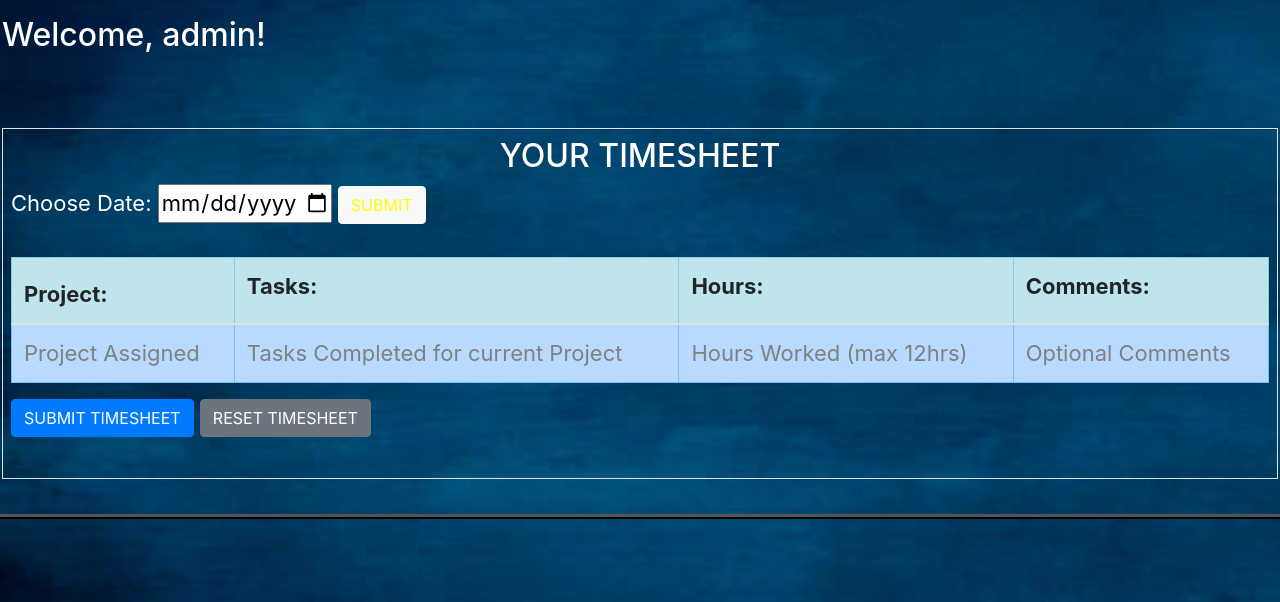
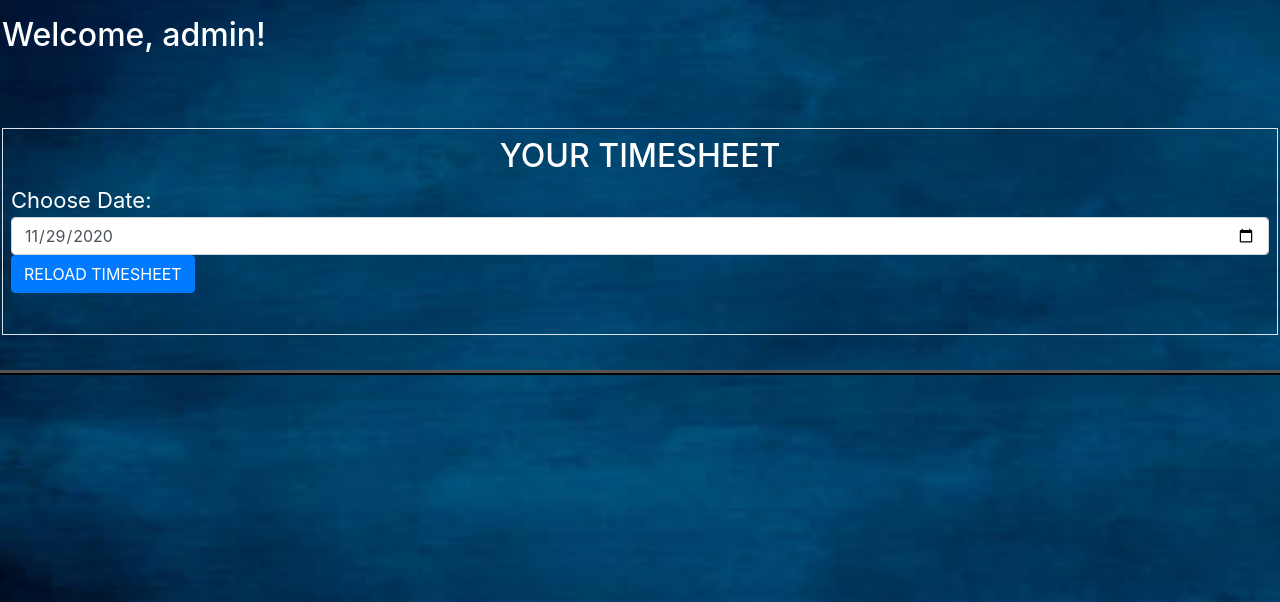
Before and after one commit to sakshamn/Projects, a Django app: page /employee/ in a window 1280 px wide. Shown: the part 198-800 px from the top of the page. Run offline with Django 3.2, Linux system fonts and the light colour scheme; a user stored in the database is signed in; data comes from the database, SQL or seed files in the repository; some libraries are stand-ins or nearby versions.

Commit message:
Add files via upload

```diff
--- a/ProjectTimeSheet/TimeSheet/forms.py
+++ b/ProjectTimeSheet/TimeSheet/forms.py
@@ -21,23 +21,21 @@ class SignUpForm(UserCreationForm):
 
 
 class TimeSheetForm(forms.Form):
-    employee_id = forms.IntegerField(required=True, help_text="Enter Employee's ID")
+    username = forms.CharField(max_length=20, required=True, help_text="Enter Employee's Username")
     start_date = forms.DateField(widget=forms.SelectDateWidget(), required=True, help_text="Enter the Start Date of Project/Activity")
     end_date = forms.DateField(widget=forms.SelectDateWidget(), required=True, help_text="Enter the End Date of Project/Activity")
-    project = forms.CharField(max_length=30, required=True, help_text="Enter Project Name to be Assigned to the Employee")
+    project_or_activity = forms.CharField(max_length=30, required=True, help_text="Enter Project/Activity Name to be Assigned to the Employee")
 
     class Meta:
         model = User
-        fields = ("employee_id", "start_date", "end_date", "project")
+        fields = ("username", "start_date", "end_date", "project_or_activity")
 
 
 class EmployeeTimeSheetForm(forms.Form) :
-    #project = forms.CharField(max_length=30, required=True, help_text="Project Name Assigned to You")
     tasks = forms.CharField(widget=forms.Textarea, required=True, help_text="Tasks Completed for current Project")
     hours = forms.IntegerField(min_value=0, max_value=12, required=True, help_text="Hours Worked (max 12hrs)")
-    comments = forms.CharField(widget=forms.Textarea, required=False, help_text="Optional Comments")
+    comments = forms.CharField(widget=forms.Textarea(attrs={"rows":10, "cols":15}), required=False, help_text="Optional Comments")
 
     class Meta:
         model = User
-        #fields = ("project", "tasks", "hours", "comments")
         fields = ("tasks", "hours", "comments")
--- a/ProjectTimeSheet/TimeSheet/templates/employee/employee.html
+++ b/ProjectTimeSheet/TimeSheet/templates/employee/employee.html
@@ -5,11 +5,44 @@
     <marquee id="message">{{timesheet_status}}</marquee><br>
     <fieldset class="border p-2">
         <h2 align="center">YOUR TIMESHEET</h2>
-        <form action="/employee/" method="post">
+
+        <form action="/employee/" method="GET">
             {% csrf_token %}
-            Choose Date: <input type="date" name="mydate" id="mydate" min="2019-01-01" max="2030-12-31">
-            <a class="btn btn-light" href="{% url 'employee' %}" onclick="update_date()">SUBMIT</a>
+            Choose Date: <input type="date" class="form-control" name="mydate" id="mydate" min="2019-01-01" max="2030-12-31" value="{{timesheet_date}}">
+            <!-- Use location.href=location.href to reload the page. -->
+            <button class="btn btn-primary" onclick="location.href=location.href">RELOAD TIMESHEET</button>
             <br><br>
+        </form>
+
+        {% if projects_or_activities %}
+            {% for project_or_activity, details in projects_or_activities.submitted.items %}
+                <b><mark>PROJECT:</mark> {{project_or_activity}}</b>
+                <br><br>
+                <div class="container">
+                    <table class="table table-bordered">
+                        <thead> <!-- thead means table head or first row -->
+                            <tr class="table-info">
+                                {% for field in form %}
+                                    <th>{{ field.label_tag }}</th>
+                                {% endfor %}
+                                <th>Status:</th>
+                            </tr>
+                        </thead>
+                        <tbody> <!-- tbody is table body. -->
+                            <tr class="table-primary">
+                                {% for field, value in details.items %}
+                                    <td>{{value}}</td>
+                                {% endfor %}
+                            </tr>
+                        </tbody>
+                    </table>
+                </div>
+                <br><br>
+            {% endfor %}
+
+            {% if projects_or_activities.pending %}
+                <form action="/employee/" method="POST">
+                    {% csrf_token %}
                     <table class="table table-bordered" id="timesheet_table">
                         <thead> <!-- thead means table head or first row -->
                             <tr class="table-info">
@@ -28,11 +61,9 @@
                                     {% endif %}
                                 {% endfor %}
                             </tr>
-
-                    {% if projects %}
-                        {% for project in projects %}
+                            {% for project_or_activity in projects_or_activities.pending %}
                                 <tr class="table-primary">
-                                <th>{{project}}</th>
+                                    <th>{{project_or_activity}}</th>
                                     {% for field in form %}
                                         <td>
                                             {{field}}
@@ -43,32 +74,28 @@
                                     {% endfor %}
                                 </tr>
                             {% endfor %}
-                    {% endif %}
                         </tbody>
                     </table>
-            <button type="submit" class="btn btn-primary" onclick="update_msg()">SUBMIT TIMESHEET</button>
-            <button type="reset" class="btn btn-secondary">RESET TIMESHEET</button>
+                    <button type="submit" class="btn btn-primary" onclick="update_msg()">SUBMIT</button>
+                    <button type="reset" class="btn btn-secondary">RESET</button>
                     <br><br>
                 </form>
+            {% endif %}
+        {% endif %}
     </fieldset>
     <br>
 
     <script>
+        function update_msg() {
+            const chosen_date = document.getElementById("mydate").value;
+            document.getElementById("message").innerHTML = "";
 
-        function update_date() {
-            const chosen_date = document.getElementById("mydate").value;
             if (chosen_date == "") {
                 alert("Please Choose a Date First!")
             } else {
-                alert("Displaying TimeSheet for the Date: " + chosen_date)
+                alert("Submitting TimeSheet for the Date: " + chosen_date)
             }
-        };
-
-        function update_msg() {
-            document.getElementById("message").innerHTML = "";
-            alert("TimeSheet Submitted!")
         }
-
     </script>
 
 {% endblock %}
--- a/ProjectTimeSheet/TimeSheet/views.py
+++ b/ProjectTimeSheet/TimeSheet/views.py
@@ -1,6 +1,7 @@
 from django.shortcuts import render, redirect
 from django.views.decorators.csrf import csrf_exempt
 from urllib.parse import urlencode
+from django.urls import reverse
 
 ## We need to set xframe_options_sameorigin decorator to prevent clickjacking.
 ## Clickjacking prevents loading of iframe sources by default for security.
@@ -18,7 +19,7 @@ from TimeSheet.forms import SignUpForm, TimeSheetForm, EmployeeTimeSheetForm
 from datetime import date
 
 ## User Global Constants
-TODAY = date.today().strftime("%d/%m/%Y")
+TODAY = date.today().strftime("%Y-%m-%d")
 
 ## Dicts that shall initialise dicts inside function for the first time.
 TEAM_DETAILS = dict(
@@ -41,15 +42,27 @@ PROJECT_DETAILS = dict(
     deadline            = ""
 )
 
+## User Global Data Class
+class GlobalData() :
+    def __init__(self) :
+        self.date = TODAY
+        self.username = ""
+
+global_data = GlobalData()
+
+
 ## Create your views here.
 
 def redirect_parameters(base_url, parameter) :
     """Use redirect with parameters to be passed to the page you are redirecting to."""
-    url = "/{}/?{}".format(base_url, parameter)
+    base_url = reverse(base_url)    ## /base_url/
+    parameter = urlencode(parameter)    ## parameter=value
+    url = "{}?{}".format(base_url, parameter)   ## /base_url/?parameter=value
     return url
 
 
 #@login_required
+@csrf_exempt
 def home(request):
     username = request.POST.get("username")
     password = request.POST.get("password")
@@ -61,11 +74,14 @@ def home(request):
     else :
         login(request, user)
 
+    global_data.username = username
+
     privilege = record[0].privilege
     if privilege == "manager" :
         return redirect("/manager/")
     else :
         return redirect("/employee/")
+        #return redirect(redirect_parameters("employee", {"username" : username}))
 
 
 @csrf_exempt
@@ -99,40 +115,22 @@ def teams(request) :
 @login_required
 @csrf_exempt
 def employee(request) :
-    """Employee main page when a employee logins."""
+    """Employee main page when a employee logins.
+    """
 
-    if (timesheet_date := request.POST.get("mydate")) is None :
+    ## Dict to pass variables to employee.html
+    employee_timesheet_dict = {}
+
+    if (timesheet_date := request.GET.get("mydate")) is None :
         timesheet_date = TODAY
-    print(timesheet_date)
 
-    if (data := request.POST.get("data")) is None :
-        data = ""
+    employee_timesheet_dict["timesheet_date"] = timesheet_date
 
-    if (edit_btn := request.POST.get("edit_btn")) is None :
-        edit_btn = ""
+    #username = request.GET.get("username")
 
-    if (delete_btn := request.POST.get("delete_btn")) is None :
-        delete_btn = ""
+    employee_timesheet_dict = employee_timesheet(request, employee_timesheet_dict)
 
-    print("data", data)
-    print("edit_btn", edit_btn)
-    print("delete_btn", delete_btn)
-
-    employee_id = 1
-    project = ""
-
-    employee_timesheet_dict = employee_timesheet(request, employee_id, project, timesheet_date)
-
-    timesheet_record = TimeSheetModel.objects.all()
-    username = request.POST.get("username")
-    employee_timesheet_dict["projects"] = []
-    if len(timesheet_record) > 0 :
-        for record in timesheet_record :
-            pass
-            #if record.timesheet["timesheet_date"] == timesheet_date and record.timesheet["username"] == request.POST.get("username") :
-            #if record.timesheet["timesheet_date"] == timesheet_date :
-                ## Append all projects for the particular date & employee id
-                #employee_timesheet_dict["projects"].append(record.timesheet["project"])
+    print("NSAK1:", employee_timesheet_dict)
 
     return render(request, "employee/employee.html", employee_timesheet_dict)
 
@@ -193,12 +191,12 @@ def timesheet(request):
     if request.method == 'POST':
         form = TimeSheetForm(request.POST)
         if form.is_valid():
-            employee_id = form.cleaned_data.get("employee_id")
+            username = form.cleaned_data.get("username")
             start_date = form.cleaned_data.get("start_date")
             end_date = form.cleaned_data.get("end_date")
-            project = form.cleaned_data.get("project")
+            project_or_activity = form.cleaned_data.get("project_or_activity")
 
-            update_timesheet("manager", employee_id, start_date, end_date, project, tasks="", hours=0, comments="", timesheet_date="")
+            update_timesheet("manager", username, project_or_activity, start_date=start_date, end_date=end_date)
 
             msg = "Employee TimeSheet Created Successfully!"
         else :
@@ -209,47 +207,98 @@ def timesheet(request):
     return render(request, "manager/timesheet.html", {"msg" : msg, "form": form})
 
 
-def employee_timesheet(request, employee_id, project, timesheet_date):
+def employee_timesheet(request, employee_timesheet_dict):
+    """
+
+    Timesheet Date shall be between start_date & end_date. We shall not perform this check
+    here because it shall be taken care while displaying the Timesheet form to the employee.
+    """
+    ## Local Variables
     msg = ""
+    employee_timesheet_dict["projects_or_activities"] = {
+        "submitted" : {},
+        "pending" : []
+    }
+    post_dict = dict(request.POST)  ## Get the form responses into a dict. request.POST doesn't work exactly like a dict.
+
+    print("NSAK2:", post_dict)
+
+    timesheet_record = TimeSheetModel.objects.filter(timesheet__username=global_data.username)
+    if len(timesheet_record) > 0 :
+        for _record in timesheet_record :
+
+            print("NSAK4:", _record.timesheet["start_date"], employee_timesheet_dict["timesheet_date"], _record.timesheet["end_date"])
+
+            ## Append all projects for the particular date & employee id
+            if _record.timesheet["start_date"] <= employee_timesheet_dict["timesheet_date"] <= _record.timesheet["end_date"] :
+
+                print("NSAK5:", _record.timesheet)
+
+                ## Is timesheet already submitted for this date by the user - username?
+                if employee_timesheet_dict["timesheet_date"] in _record.timesheet :
+                    ## Take this as list because its easy to iterate over lists in html
+                    employee_timesheet_dict["projects_or_activities"]["submitted"][_record.timesheet["project_or_activity"]] = _record.timesheet[employee_timesheet_dict["timesheet_date"]]
+                else :
+                    employee_timesheet_dict["projects_or_activities"]["pending"].append(_record.timesheet["project_or_activity"])
+
     if request.method == 'POST':
-        form = EmployeeTimeSheetForm(request.POST)
-        if form.is_valid():
-            tasks = form.cleaned_data.get("tasks")
-            hours = form.cleaned_data.get("hours")
-            comments = form.cleaned_data.get("comments")
+        form = EmployeeTimeSheetForm(request.POST)  ## Get the filled form response
+        if form.is_valid(): ## Check for form field errors
+            for project_or_activity in employee_timesheet_dict["projects_or_activities"]["pending"] :
 
-            update_timesheet("employee", employee_id, project, tasks, hours, comments, timesheet_date, start_date="", end_date="")
+                ## Each project_or_activity shall have their own field values separately
+                ## pop works correctly because the order of the elements in the lists on both
+                ## sides is same - project wise
+                tasks = post_dict["tasks"].pop(0)
+                hours = post_dict["hours"].pop(0)
+                comments = post_dict["comments"].pop(0)
+
+                update_timesheet("employee", global_data.username, project_or_activity, tasks=tasks, hours=hours, comments=comments, timesheet_date=employee_timesheet_dict["timesheet_date"])
 
             msg = "Employee TimeSheet Created Successfully!"
         else :
             msg = "Please Correct The Errors Below:"
     else:
+        ## If form is not submitted, it must be the first time we are displaying the form
+        ## Check for the database about the project_or_activity details to be displayed in
+        ## HTML table.
+
         form = EmployeeTimeSheetForm()
 
-    return {"msg" : msg, "form": form}
+    employee_timesheet_dict["msg"] = msg
+    employee_timesheet_dict["form"] = EmployeeTimeSheetForm()   ## For printing form with its fields
+
+    return employee_timesheet_dict
 
 
-def update_timesheet(privilege, employee_id, start_date, end_date, project, tasks, hours, comments, timesheet_date) :
+def update_timesheet(privilege, username, project_or_activity, start_date="", end_date="", tasks="", hours=0, comments="", timesheet_date="") :
     """Add, update & delete timesheet details using JSONField data.
     """
 
     if privilege == "manager" :
         TimeSheetModel.objects.create(
             timesheet = dict(
-                employee_id = employee_id,
+                username = username,
                 start_date = str(start_date),
                 end_date = str(end_date),
-                project = project
+                project_or_activity = project_or_activity,
             )
         )
     elif privilege == "employee" :
-        timesheet_record = TimeSheetModel.objects.all()
-        for timesheet in timesheet_record :
-            if timesheet["employee_id"] == employee_id and timesheet["project"] == project :
-                timesheet["tasks"] = tasks
-                timesheet["hours"] = hours
-                timesheet["comments"] = comments
-                timesheet["timesheet_date"] = timesheet_date
+        timesheet_record = TimeSheetModel.objects.filter(timesheet__username=username)
+        if len(timesheet_record) > 0 :
+            for record in timesheet_record :
+                if record.timesheet["project_or_activity"] == project_or_activity :
+                    ## Create a new dict as per the timesheet_date for a particular employee
+                    ## and projectwise separately
+                    record.timesheet[timesheet_date] = {}
+                    record.timesheet[timesheet_date]["tasks"] = tasks
+                    record.timesheet[timesheet_date]["hours"] = hours
+                    record.timesheet[timesheet_date]["comments"] = comments
+                    record.timesheet[timesheet_date]["timesheet_status"] = "submitted"
+
+                    record.save()
+                    print("NSAK3:", record.timesheet)
 
 
 def update_teams() :
```
Lines whose indentation alone changed are shown as unchanged.
